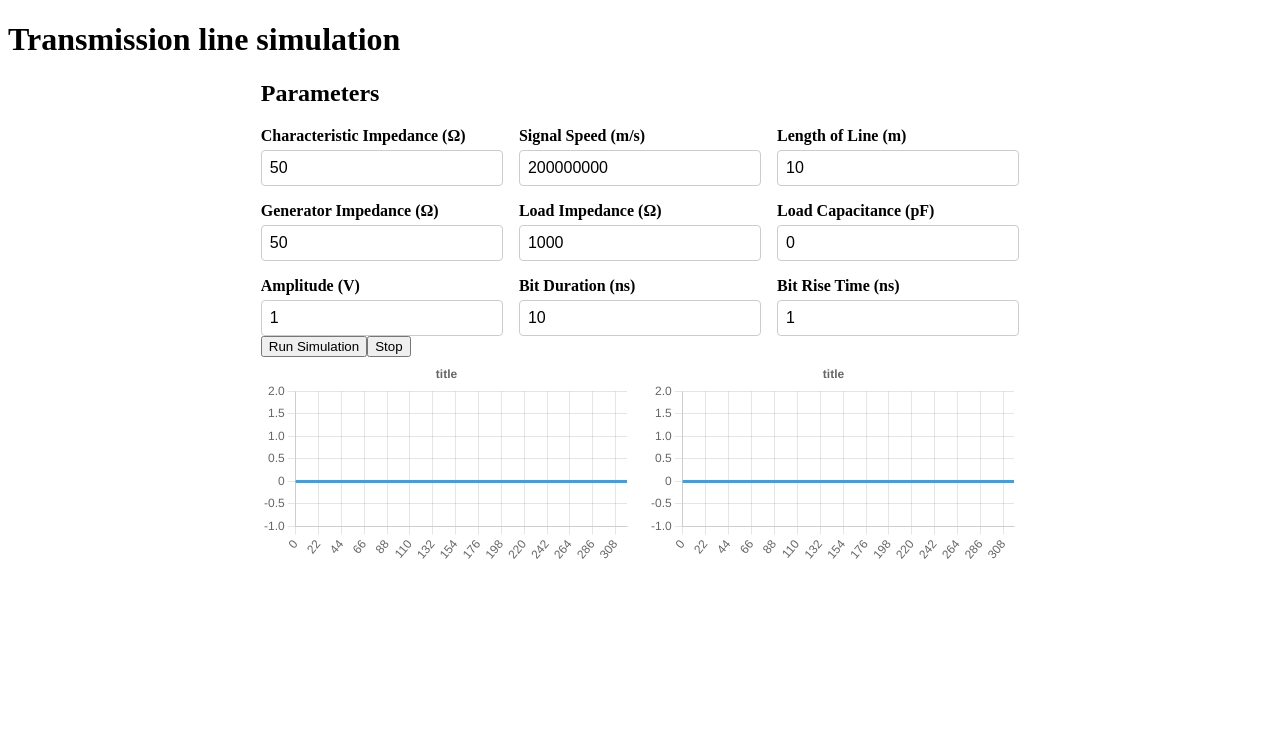
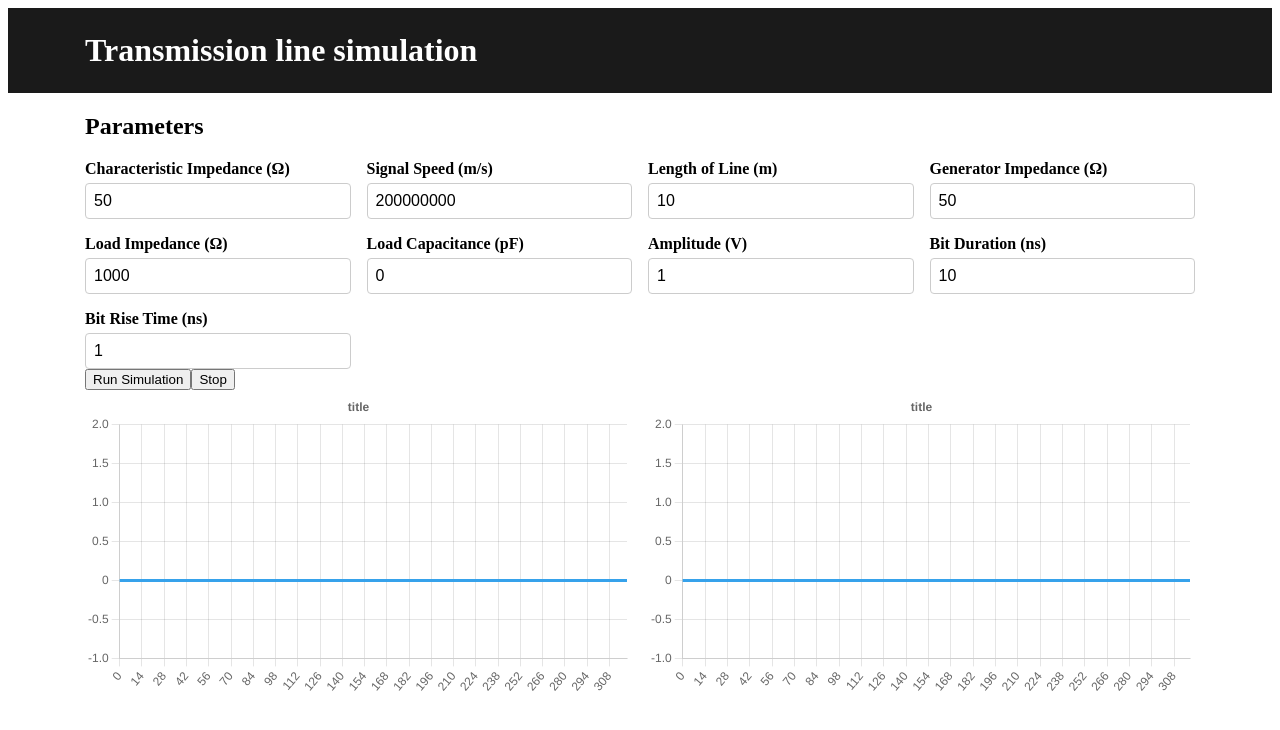
Before and after one commit to egvhauwa/transmission-line, a Vue app: page / in a window 1280 px wide. Shown: the top 730 px of the page. Built offline with nearby package versions, Linux system fonts and the light colour scheme.

Commit message:
update css (container + charts)

```diff
--- a/src/App.vue
+++ b/src/App.vue
@@ -1,6 +1,10 @@
 <template>
-  <h1 id="header">Transmission line simulation</h1>
-  <div id="container">
+  <div id="header">
+    <div class="container">
+      <h1>Transmission line simulation</h1>
+    </div>
+  </div>
+  <div class="container">
     <ParametersForm :process="process" :stop="stop" />
     <div id="simulation">
       <div id="wave-chart-left">
@@ -20,6 +24,8 @@ import { InputParams, Simulator } from './utils/simulator';
 
 import ParametersForm from './components/ParametersForm.vue';
 import WaveChart from './components/WaveChart.vue';
+
+import './assets/styles/container.css';
 
 const simulator: Simulator = new Simulator();
 const interval = ref<number | null>(null);
@@ -50,27 +56,27 @@ const stop = () => {
 </script>
 
 <style scoped>
-/* #header {
-  padding: 1rem;
-  margin: 0%;
-} */
+#header {
+  width: 100%;
+  padding: 1.5rem 0;
+  background-color: #1a1a1a;
+}
 
-#container {
-  width: 60%;
-  padding-right: 15px;
-  padding-left: 15px;
-  margin-right: auto;
-  margin-left: auto;
+#header h1 {
+  margin: 0;
+  color: white;
 }
 
 #simulation {
   display: flex;
   flex-wrap: wrap;
   gap: 1rem;
+  width: 100%;
 }
 
 #wave-chart-left,
 #wave-chart-right {
-  flex: 1;
+  flex: 1 1 300px; /* This is the key change */
+  min-width: 300px; /* Minimum width before wrapping */
 }
 </style>
--- /dev/null
+++ b/src/assets/styles/container.css
@@ -0,0 +1,38 @@
+.container {
+  width: 100%;
+  padding-right: 15px;
+  padding-left: 15px;
+  margin-right: auto;
+  margin-left: auto;
+  box-sizing: border-box;
+}
+
+@media (min-width: 1400px) {
+  .container {
+    max-width: 1320px;
+  }
+}
+
+@media (min-width: 1200px) and (max-width: 1399px) {
+  .container {
+    max-width: 1140px;
+  }
+}
+
+@media (min-width: 992px) and (max-width: 1199px) {
+  .container {
+    max-width: 960px;
+  }
+}
+
+@media (min-width: 768px) and (max-width: 991px) {
+  .container {
+    max-width: 720px;
+  }
+}
+
+@media (min-width: 576px) and (max-width: 767px) {
+  .container {
+    max-width: 540px;
+  }
+}
```
